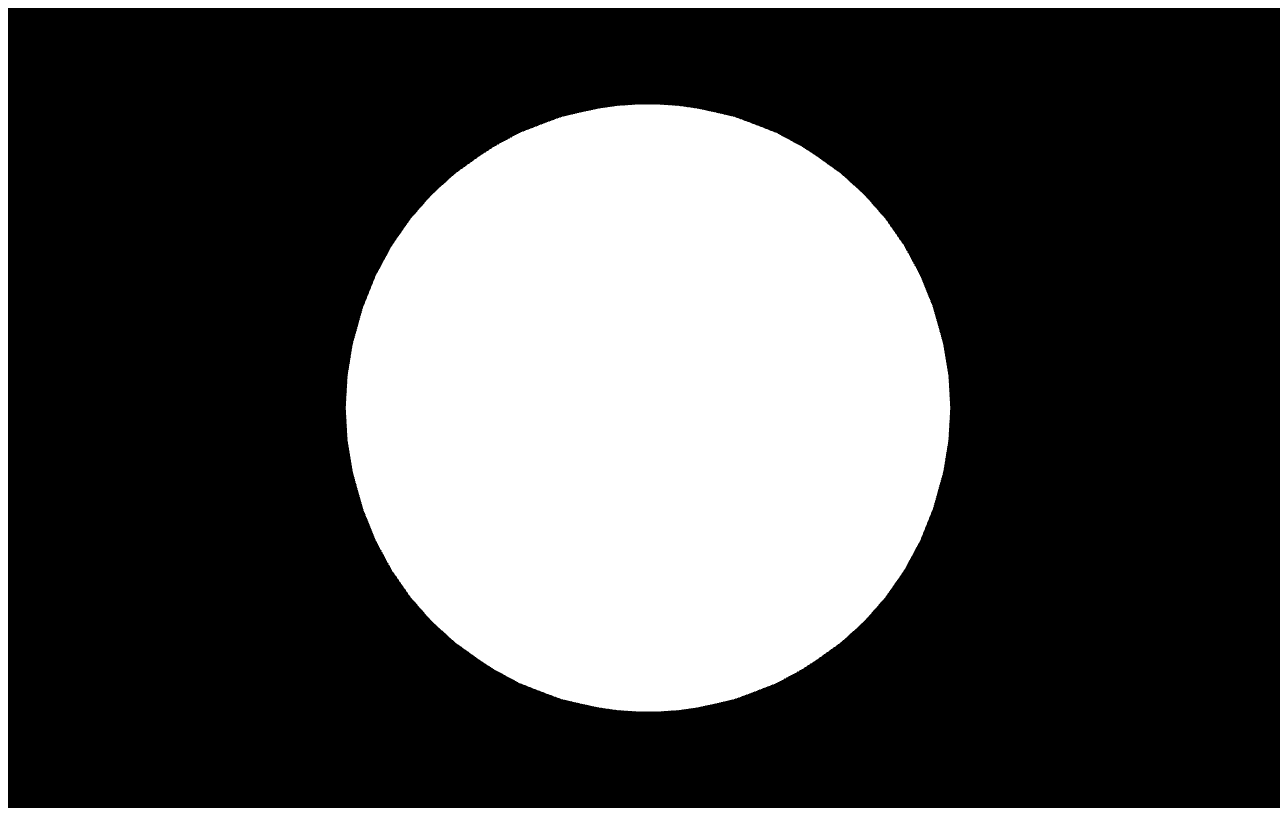
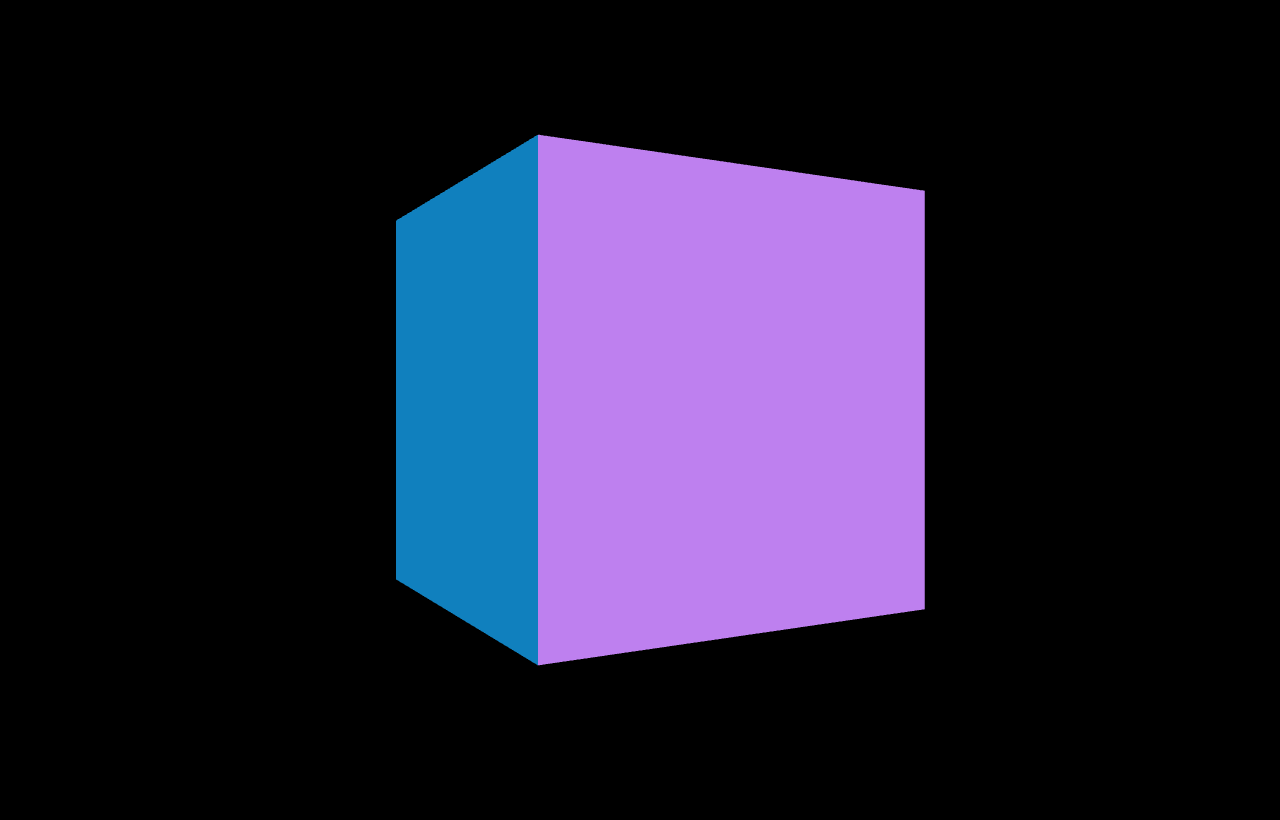
Before and after one commit to eikophys/epc_planetarium, a plain HTML site: page index.html in a window 1280 px wide. Drawn offline with Linux system fonts and the light colour scheme; animation ran at ten frames a second.

Commit message:
Set style
リサイズ処理などスタイルを設定

```diff
--- a/index.html
+++ b/index.html
@@ -4,6 +4,7 @@
   <meta charset="UTF-8">
   <meta name="viewport" content="width=device-width, initial-scale=1.0">
   <title>Planetarium</title>
+  <link rel="stylesheet" href="styles.css">
   <script src="libs/three.js"></script>
   <script src="libs/OrbitControls.js"></script>
   <script src="js/main.js"></script>
--- a/js/main.js
+++ b/js/main.js
@@ -8,35 +8,41 @@ const init = () => {
   // カメラ
   const camera = new THREE.PerspectiveCamera(45, width / height);
   camera.position.set(0, 0, 1000);
-  scene.add(camera)
+  scene.add(camera);
 
   // レンダラー
   const renderer = new THREE.WebGLRenderer({ antialias:true });
   renderer.setPixelRatio(window.devicePixelRatio);
   renderer.setSize(width, height);
-  canvas.appendChild(renderer.domElement)
+  canvas.appendChild(renderer.domElement);
 
 
-  // ドーナツを作成
-  const geometry = new THREE.SphereGeometry(300, 30, 30);
-  // マテリアルを作成
-  const material = new THREE.MeshBasicMaterial({ color: 0xffffff })
-  // メッシュを作成
-  const mesh = new THREE.Mesh(geometry, material);
-  // 3D空間にメッシュを追加;
-  scene.add(mesh);
-  // 平行光源
-  const directionalLight = new THREE.DirectionalLight(0xffffff);
-  directionalLight.position.set(1, 1, 1);
-  // シーンに追加
-  scene.add(directionalLight);
+  // 箱を作成
+  const geometry = new THREE.BoxGeometry(400, 400, 400);
+  const material = new THREE.MeshNormalMaterial();
+  const box = new THREE.Mesh(geometry, material);
+  scene.add(box);// シーンに追加
 
 
   // フレーム更新
   const tick = () => {
+    box.rotation.y += 0.01;
     renderer.render(scene, camera)
     requestAnimationFrame(tick)
   }
 
   tick();
+
+  // リサイズ
+  window.addEventListener('resize', () => {
+    // サイズの取得
+    width = window.innerWidth;
+    height = window.innerHeight;
+
+    renderer.setPixelRatio(window.devicePixelRatio);
+    renderer.setSize(width, height);
+
+    camera.aspect = width / height;
+    camera.updateProjectionMatrix();
+  })
 }
--- /dev/null
+++ b/styles.css
@@ -0,0 +1,6 @@
+body {
+  margin: 0;
+  padding: 0;
+  background: #000000;
+  overflow: hidden;
+}
```
Also changed, not shown: README.md, 1 other file.
